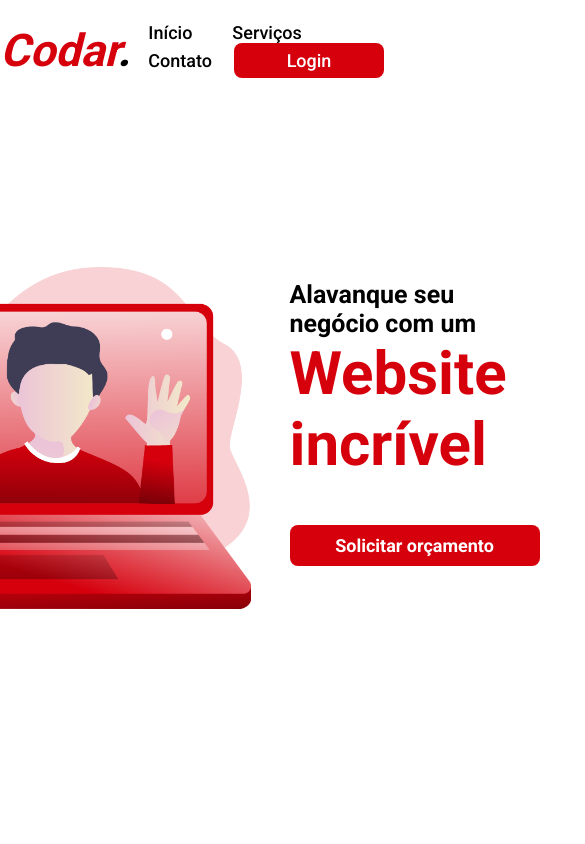
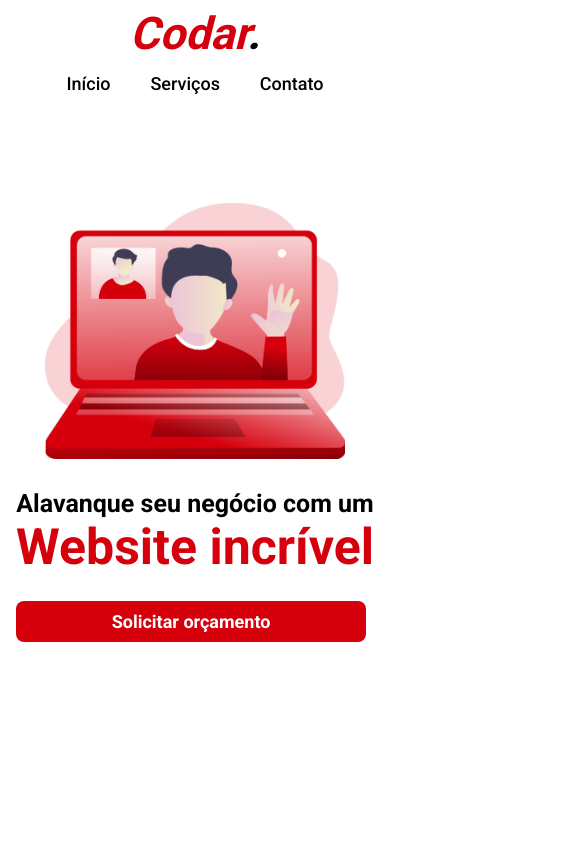
Before and after one commit to andreluas/codar, a plain HTML site: page src/index.html in a window 390 px wide. Shown: the top 844 px of the page, 585 px wide, since content can reach past the window. Drawn offline with Linux system fonts and the light colour scheme.

Commit message:
responsive 682/500px nav and main :heavy_check_mark:

```diff
--- a/src/css/responsive.css
+++ b/src/css/responsive.css
@@ -27,3 +27,49 @@
         margin-top: 10px;
     }
 }
+
+@media screen and (max-width: 682px){
+    img {
+        width: 300px;
+    }
+
+    nav {
+        flex-direction: column;
+    }
+
+    .nav-login {
+        display: none;
+    }
+
+    .main-div {
+        flex-direction: column;
+    }
+
+    main {
+        margin: 10px 0;
+    }
+
+    .main-first > h1 {
+        text-align: center;
+        font-size: 50px !important;
+    }
+
+    .main-first > p {
+        text-align: center;
+        margin-top: 30px;
+    }
+
+    .main-first {
+        margin: 0 !important;
+    }
+
+    .btn-main {
+        width: 350px !important;
+        position: relative;
+        top: -20px;
+    }
+
+    .section-description {
+        width: 100px;
+    }
+}
--- a/src/scss/style.scss
+++ b/src/scss/style.scss
@@ -1,10 +1,10 @@
+$black: #000000;
+$red: #D6000D;
+
 img {
     display: block;
     width: 500px;
 }
-
-$black: #000000;
-$red: #D6000D;
 
 nav {
     display: flex;
```
